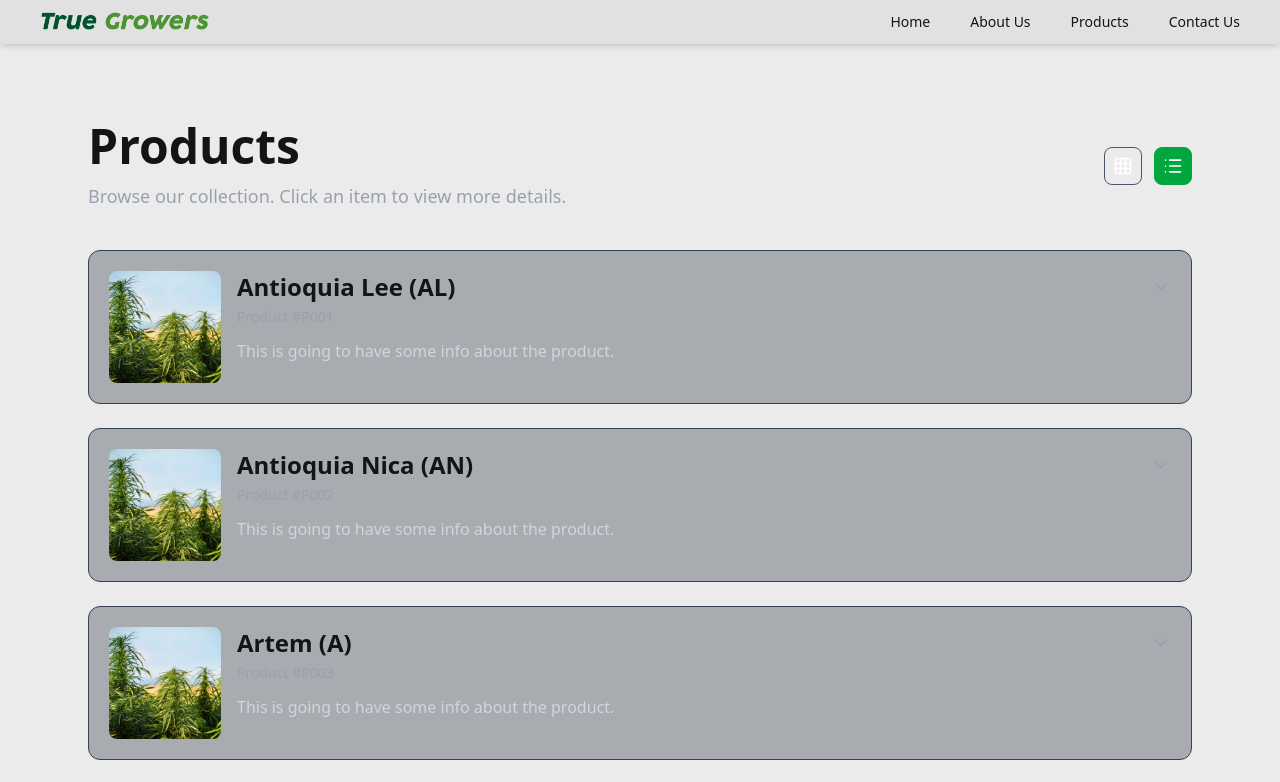
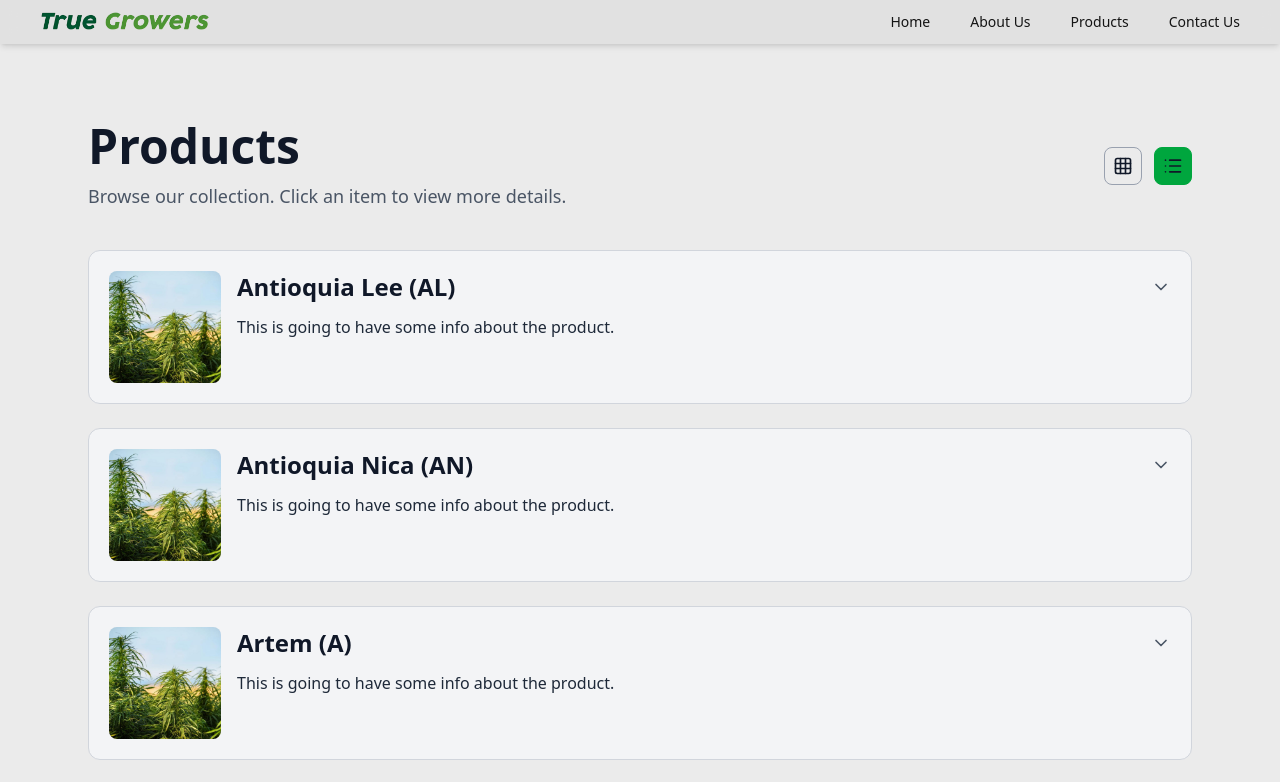
Before and after one commit to juliosantamariafgcu/True-Growers-Website, a Next.js app in the folder true-growers/: page /products in a window 1280 px wide. Shown: the top 782 px of the page. Built offline with nearby package versions, Linux system fonts and the light colour scheme; a web font is replaced by a local one.

Commit message:
Fix product page light mode and remove product numbers

```diff
--- a/true-growers/src/app/products/page.tsx
+++ b/true-growers/src/app/products/page.tsx
@@ -17,10 +17,9 @@ type Product = {
 export default function ProductsPage() {
   const products: Product[] = productData.products ?? [];
   const [openProduct, setOpenProduct] = useState<string | null>(null);
-  const [isGridView, setIsGridView] = useState(false); // default: list view
+  const [isGridView, setIsGridView] = useState(false);
   const [columns, setColumns] = useState(3);
 
-  // Responsive column grouping
   useEffect(() => {
     const updateColumns = () => {
       if (window.innerWidth < 640) setColumns(1);
@@ -36,7 +35,6 @@ export default function ProductsPage() {
     setOpenProduct(openProduct === productNumber ? null : productNumber);
   };
 
-  // Helper: group products into rows
   const groupProducts = (arr: Product[], size: number) =>
     arr.reduce((acc, _, i) => {
       if (i % size === 0) acc.push(arr.slice(i, i + size));
@@ -48,57 +46,50 @@ export default function ProductsPage() {
   return (
     <PageWrapper>
       <div className="mx-auto max-w-6xl px-6 mt-20 mb-6">
-        {/* Header */}
         <div className="flex flex-col md:flex-row justify-between items-center mb-10">
           <div className="text-center md:text-left mb-6 md:mb-0">
-            <h1 className="text-5xl font-semibold">Products</h1>
-            <p className="text-gray-400 mt-3 text-lg">
+            <h1 className="text-5xl font-semibold text-gray-900 dark:text-white">Products</h1>
+            <p className="text-gray-600 dark:text-gray-400 mt-3 text-lg">
               Browse our collection. Click an item to view more details.
             </p>
           </div>
 
-          {/* Grid/List toggle (hidden on mobile) */}
           <div className="hidden sm:flex gap-3">
             <button
               onClick={() => setIsGridView(true)}
               className={`p-2 rounded-lg border ${
-                isGridView ? "bg-green-600 border-green-600" : "border-gray-600"
+                isGridView ? "bg-green-600 border-green-600" : "border-gray-400 dark:border-gray-600"
               }`}
               title="Grid view"
             >
-              <Grid className="w-5 h-5 text-white" />
+              <Grid className="w-5 h-5 text-gray-900 dark:text-white" />
             </button>
             <button
               onClick={() => setIsGridView(false)}
               className={`p-2 rounded-lg border ${
-                !isGridView ? "bg-green-600 border-green-600" : "border-gray-600"
+                !isGridView ? "bg-green-600 border-green-600" : "border-gray-400 dark:border-gray-600"
               }`}
               title="List view"
             >
-              <List className="w-5 h-5 text-white" />
+              <List className="w-5 h-5 text-gray-900 dark:text-white" />
             </button>
           </div>
         </div>
 
-        {/* GRID VIEW */}
         {isGridView ? (
           groupedProducts.map((row, rowIndex) => (
             <div key={rowIndex}>
               <div
                 className={`grid grid-cols-1 sm:grid-cols-2 lg:grid-cols-3 gap-6 transition-all duration-300 ${
-                  row.some((p) => p.product_number === openProduct)
-                    ? "mb-0"
-                    : "mb-8"
+                  row.some((p) => p.product_number === openProduct) ? "mb-0" : "mb-8"
                 }`}
               >
                 {row.map((product) => (
                   <div
                     key={product.product_number}
                     onClick={() => toggleProduct(product.product_number)}
-                    className={`border border-gray-700 rounded-xl p-5 cursor-pointer hover:border-green-600 transition-colors bg-gray-900/30 ${
-                      openProduct === product.product_number
-                        ? "border-green-600"
-                        : ""
+                    className={`border border-gray-300 dark:border-gray-700 rounded-xl p-5 cursor-pointer hover:border-green-600 transition-colors bg-gray-100 dark:bg-gray-900/30 ${
+                      openProduct === product.product_number ? "border-green-600" : ""
                     }`}
                   >
                     <div className="flex flex-col gap-4 items-start">
@@ -112,21 +103,16 @@ export default function ProductsPage() {
                       </div>
                       <div className="flex-1 w-full">
                         <div className="flex justify-between items-center">
-                          <h2 className="text-2xl font-semibold">
+                          <h2 className="text-2xl font-semibold text-gray-900 dark:text-white">
                             {product.title}
                           </h2>
                           <ChevronDown
-                            className={`w-5 h-5 text-gray-400 transform transition-transform ${
-                              openProduct === product.product_number
-                                ? "rotate-180"
-                                : ""
+                            className={`w-5 h-5 text-gray-600 dark:text-gray-400 transform transition-transform ${
+                              openProduct === product.product_number ? "rotate-180" : ""
                             }`}
                           />
                         </div>
-                        <p className="text-sm text-gray-400 mt-1">
-                          Product #{product.product_number}
-                        </p>
-                        <p className="text-base text-gray-300 mt-3">
+                        <p className="text-base text-gray-800 dark:text-gray-300 mt-3">
                           {product.info}
                         </p>
                       </div>
@@ -135,11 +121,9 @@ export default function ProductsPage() {
                 ))}
               </div>
 
-              {/* Dropdown BELOW the row (smooth fade-down close) */}
-              {openProduct &&
-                row.some((p) => p.product_number === openProduct) && (
+              {openProduct && row.some((p) => p.product_number === openProduct) && (
                 <div
-                    className={`mt-4 mb-8 border border-gray-700 rounded-xl bg-gray-800/50 overflow-hidden transform transition-[opacity,transform] duration-400 ease-[cubic-bezier(0.4,0,0.2,1)] ${
+                  className={`mt-4 mb-8 border border-gray-300 dark:border-gray-700 rounded-xl bg-gray-100 dark:bg-gray-800/50 overflow-hidden transform transition-[opacity,transform] duration-400 ease-[cubic-bezier(0.4,0,0.2,1)] ${
                     openProduct ? "opacity-100 translate-y-0" : "opacity-0 translate-y-4"
                   }`}
                 >
@@ -154,19 +138,17 @@ export default function ProductsPage() {
                         .filter((p) => p.product_number === openProduct)
                         .map((p) => (
                           <div key={p.product_number}>
-                              <h3 className="text-2xl font-semibold mb-2 text-white">
+                            <h3 className="text-2xl font-semibold mb-2 text-gray-900 dark:text-white">
                               {p.title} — Details
                             </h3>
                             {p.description ? (
-                                <ul className="list-disc list-inside text-gray-300 space-y-1">
-                                  {Object.values(p.description).map(
-                                    (desc, i) => (
+                              <ul className="list-disc list-inside text-gray-800 dark:text-gray-300 space-y-1">
+                                {Object.values(p.description).map((desc, i) => (
                                   <li key={i}>{desc}</li>
-                                    )
-                                  )}
+                                ))}
                               </ul>
                             ) : (
-                                <p className="text-gray-400">
+                              <p className="text-gray-600 dark:text-gray-400">
                                 No additional details available.
                               </p>
                             )}
@@ -179,16 +161,13 @@ export default function ProductsPage() {
             </div>
           ))
         ) : (
-          /* LIST VIEW */
           <div className="flex flex-col gap-6">
             {products.map((product) => (
               <div
                 key={product.product_number}
                 onClick={() => toggleProduct(product.product_number)}
-                className={`border border-gray-700 rounded-xl p-5 cursor-pointer hover:border-green-600 transition-colors bg-gray-900/30 ${
-                  openProduct === product.product_number
-                    ? "border-green-600"
-                    : ""
+                className={`border border-gray-300 dark:border-gray-700 rounded-xl p-5 cursor-pointer hover:border-green-600 transition-colors bg-gray-100 dark:bg-gray-900/30 ${
+                  openProduct === product.product_number ? "border-green-600" : ""
                 }`}
               >
                 <div className="flex flex-row gap-4 items-start">
@@ -202,38 +181,34 @@ export default function ProductsPage() {
                   </div>
                   <div className="flex-1">
                     <div className="flex justify-between items-center">
-                      <h2 className="text-2xl font-semibold">{product.title}</h2>
+                      <h2 className="text-2xl font-semibold text-gray-900 dark:text-white">
+                        {product.title}
+                      </h2>
                       <ChevronDown
-                        className={`w-5 h-5 text-gray-400 transform transition-transform ${
-                          openProduct === product.product_number
-                            ? "rotate-180"
-                            : ""
+                        className={`w-5 h-5 text-gray-600 dark:text-gray-400 transform transition-transform ${
+                          openProduct === product.product_number ? "rotate-180" : ""
                         }`}
                       />
                     </div>
-                    <p className="text-sm text-gray-400 mt-1">
-                      Product #{product.product_number}
-                    </p>
-                    <p className="text-base text-gray-300 mt-3">
+                    <p className="text-base text-gray-800 dark:text-gray-300 mt-3">
                       {product.info}
                     </p>
 
-                    {/* Inline dropdown with smooth expansion */}
                     <div
                       className={`transition-all duration-500 ease-in-out overflow-hidden ${
                         openProduct === product.product_number
-                          ? "max-h-[500px] opacity-100 mt-4 border-t border-gray-700 pt-4"
+                          ? "max-h-[500px] opacity-100 mt-4 border-t border-gray-300 dark:border-gray-700 pt-4"
                           : "max-h-0 opacity-0"
                       }`}
                     >
                       {product.description ? (
-                        <ul className="list-disc list-inside text-gray-300 space-y-1 animate-fadeSlideIn">
+                        <ul className="list-disc list-inside text-gray-800 dark:text-gray-300 space-y-1 animate-fadeSlideIn">
                           {Object.values(product.description).map((desc, i) => (
                             <li key={i}>{desc}</li>
                           ))}
                         </ul>
                       ) : (
-                        <p className="text-gray-400 animate-fadeSlideIn">
+                        <p className="text-gray-600 dark:text-gray-400 animate-fadeSlideIn">
                           No additional details available.
                         </p>
                       )}
@@ -246,7 +221,6 @@ export default function ProductsPage() {
         )}
       </div>
 
-      {/* Animations */}
       <style jsx>{`
         @keyframes fadeSlide {
           0% {
```
Lines whose indentation alone changed are shown as unchanged.
